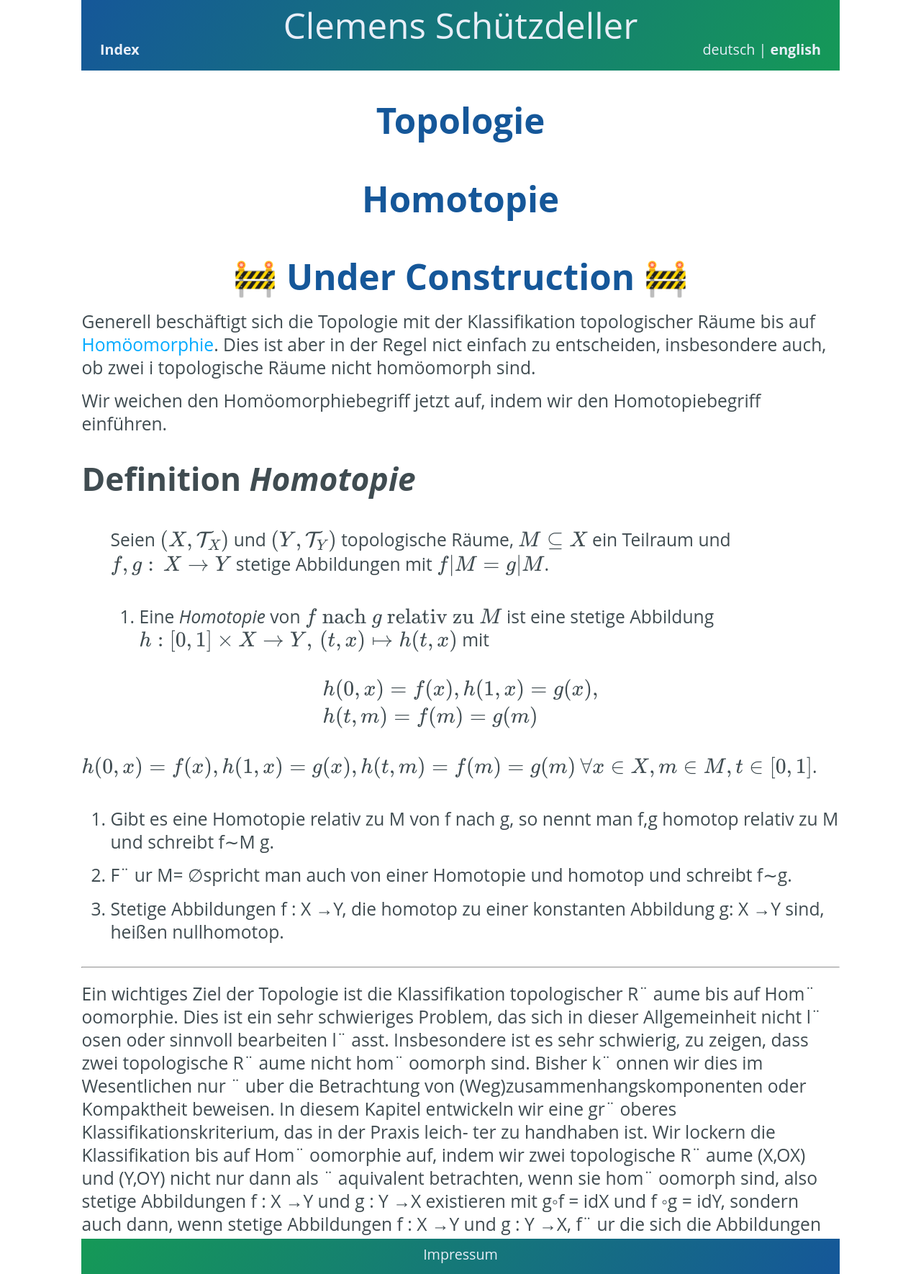
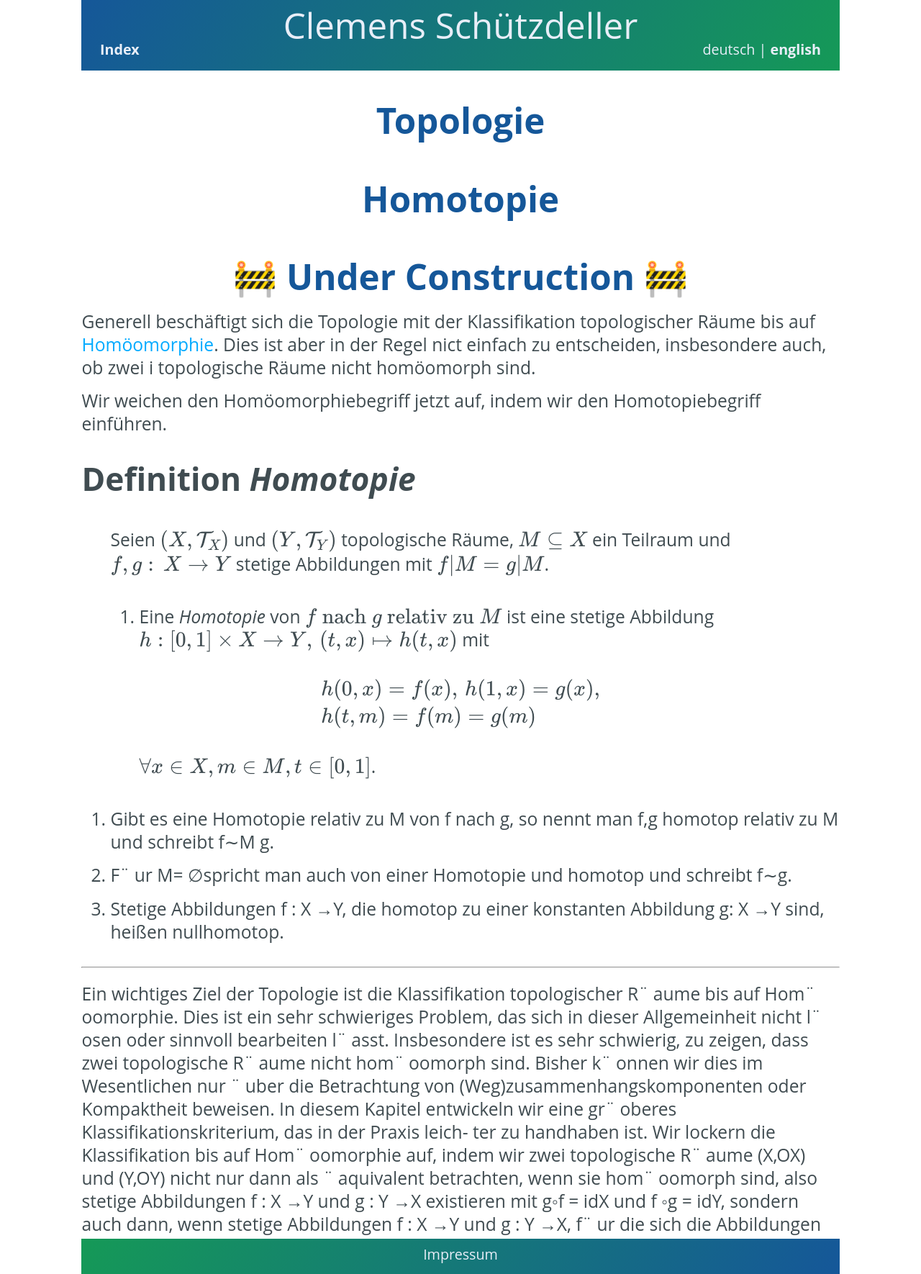
Before and after one commit to cs-LA/home, a Jekyll site: the page built from Topologie/Homotopie/index.md, in a window 1280 px wide. Shown: the whole page at 72% size. Built offline with Jekyll 4.4.1, drawn with Linux system fonts in a browser that asks for light colours; our own code applies the rules of GitHub Pages for plain Markdown files.

Commit message:
index.md aktualisieren

```diff
--- a/Topologie/Homotopie/index.md
+++ b/Topologie/Homotopie/index.md
@@ -16,13 +16,13 @@ Wir weichen den Homöomorphiebegriff jetzt auf, indem wir den Homotopiebegriff e
 $$
 \begin{equation}
 \begin{split}
-& h(0,x) = f(x), h(1,x) = g(x), \\
+& h(0,x) = f(x), \, h(1,x) = g(x), \\
 & h(t,m) = f(m) = g(m)
 \end{split}
 \end{equation}
 $$
 
- $h(0,x) = f(x), h(1,x) = g(x), h(t,m) = f(m) = g(m)$ $\forall x \in X, m \in M, t \in [0,1]$.
+> > $\forall x \in X, m \in M, t \in [0,1]$.
 
 2. Gibt es eine Homotopie relativ zu M von f nach g, so nennt man f,g homotop relativ
 zu M und schreibt f∼M g.
```
